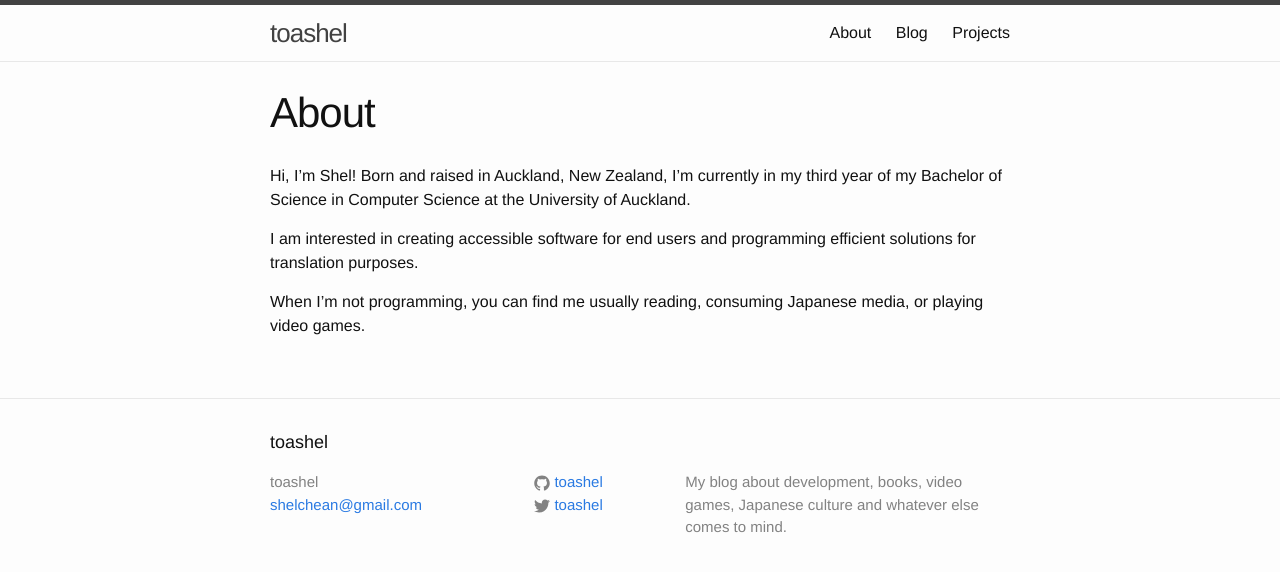
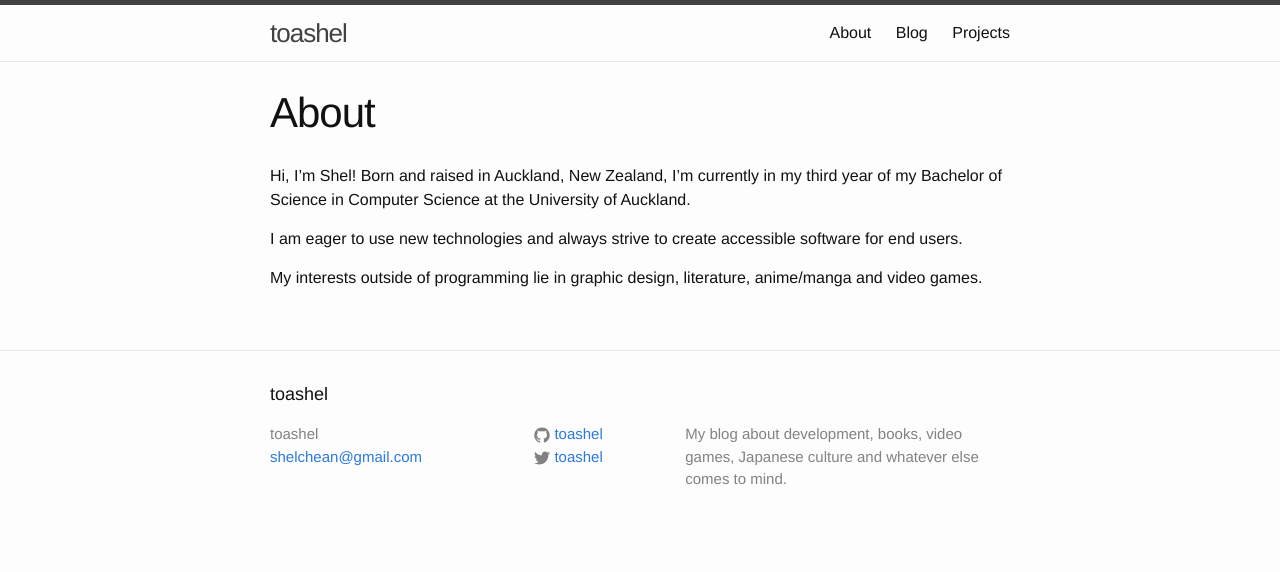
Before and after one commit to PRISISM/blog, a Jekyll site: the page built from about.md, in a window 1280 px wide. Shown: the top 572 px of the page. Built offline with Jekyll 4.4.1, drawn with Linux system fonts in a browser that asks for light colours.

```diff
--- a/about.md
+++ b/about.md
@@ -6,6 +6,6 @@ permalink: /about/
 
 Hi, I'm Shel! Born and raised in Auckland, New Zealand, I'm currently in my third year of my Bachelor of Science in Computer Science at the University of Auckland.
 
-I am interested in creating accessible software for end users and programming efficient solutions for translation purposes.
+I am eager to use new technologies and always strive to create accessible software for end users.
 
-When I'm not programming, you can find me usually reading, consuming Japanese media, or playing video games.
+My interests outside of programming lie in graphic design, literature, anime/manga and video games.
```
